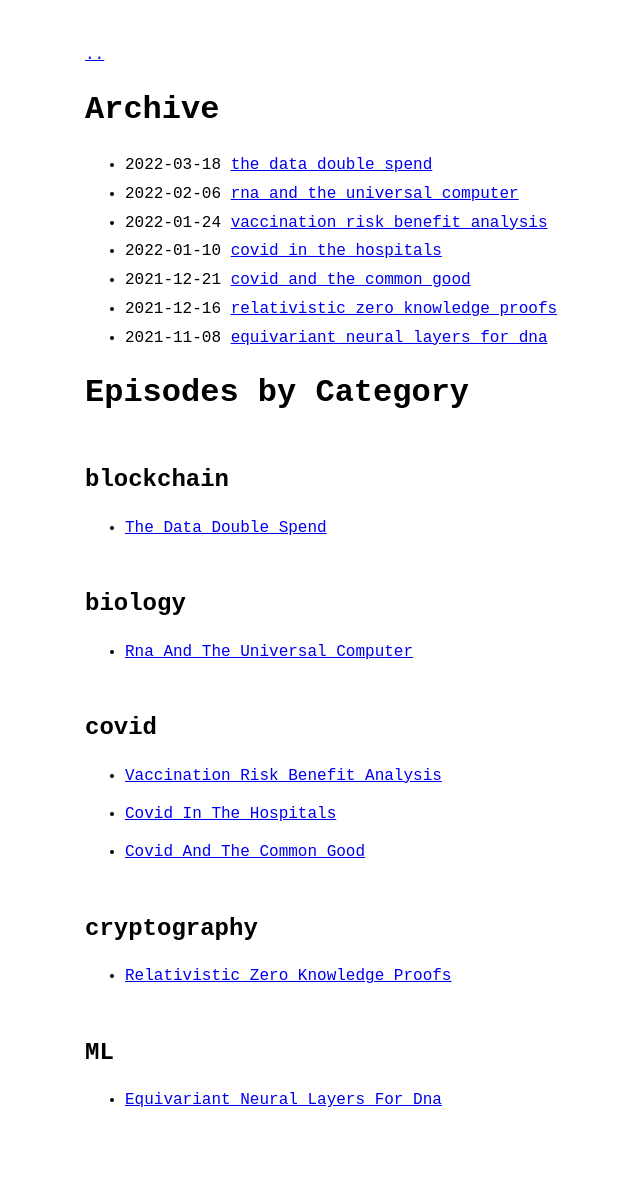
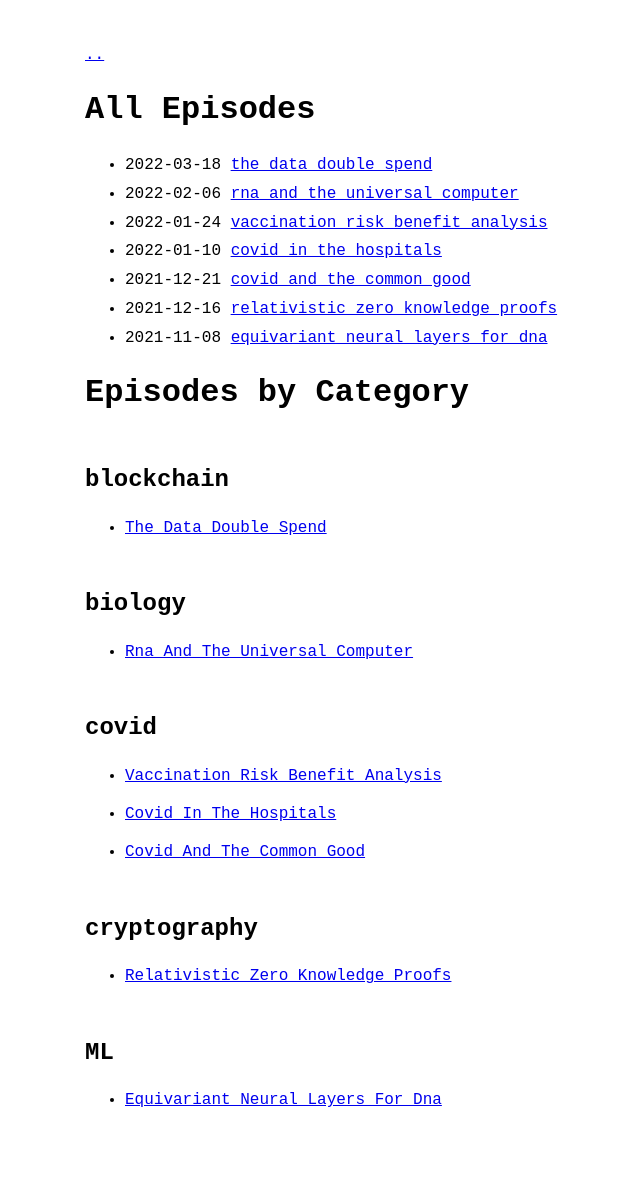
Before and after one commit to thepearreview/thepearreview.github.io, a Jekyll site: the page built from archive.md, in a window 1280 px wide. Shown: the part 285-1477 px from the top of the page, without its empty margins (235-875 px from the left). Built offline with Jekyll 4.4.1, drawn with Linux system fonts in a browser that asks for light colours.

Commit message:
by category

```diff
--- a/archive.md
+++ b/archive.md
@@ -3,7 +3,7 @@ layout: archive
 title: Archive
 ---
 
-<h1>{{ page.title }}</h1>
+<h1>All Episodes</h1>
 
 {%-include post_list.html category=page.which_category-%}
 
```
